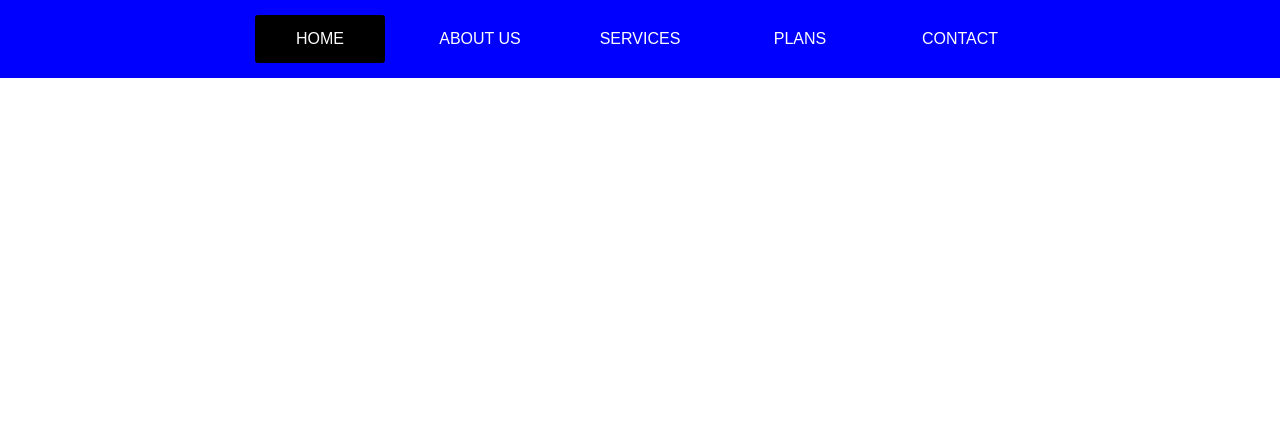
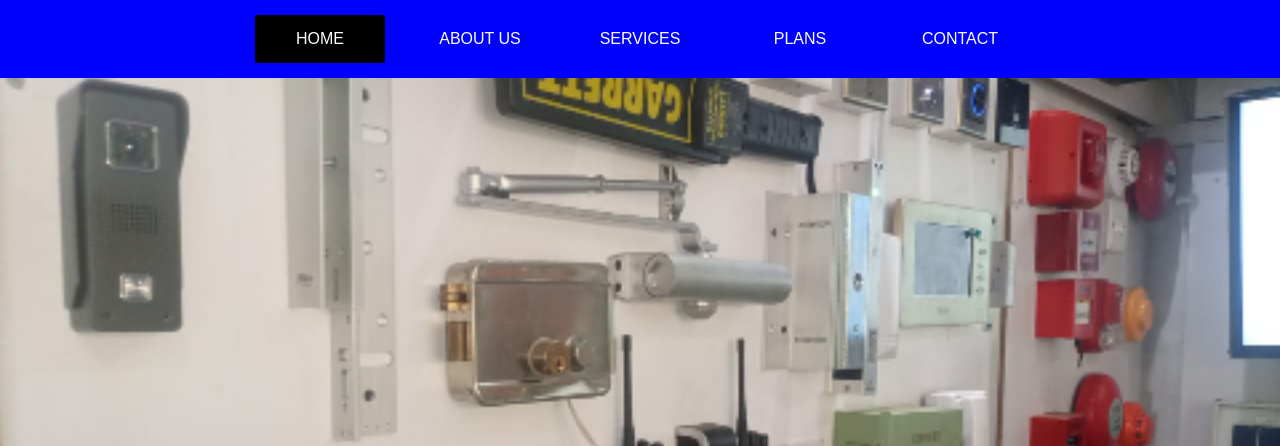
Before and after one commit to kalisatoshi38/sec, a plain HTML site: page index.html in a window 1280 px wide. Shown: the top 446 px of the page. Drawn offline with nearby package versions, Linux system fonts and the light colour scheme; files whose address does not match are found by name.

Commit message:
Update style.css

```diff
--- a/style.css
+++ b/style.css
@@ -12,7 +12,7 @@ html{
 {
  width:100%;
  height:100vh;
- background-image:url(images/sec1.png);
+ background-image:url(sec1.png);
  background-size:cover;
  background-position:center;
  position: relative;
```
